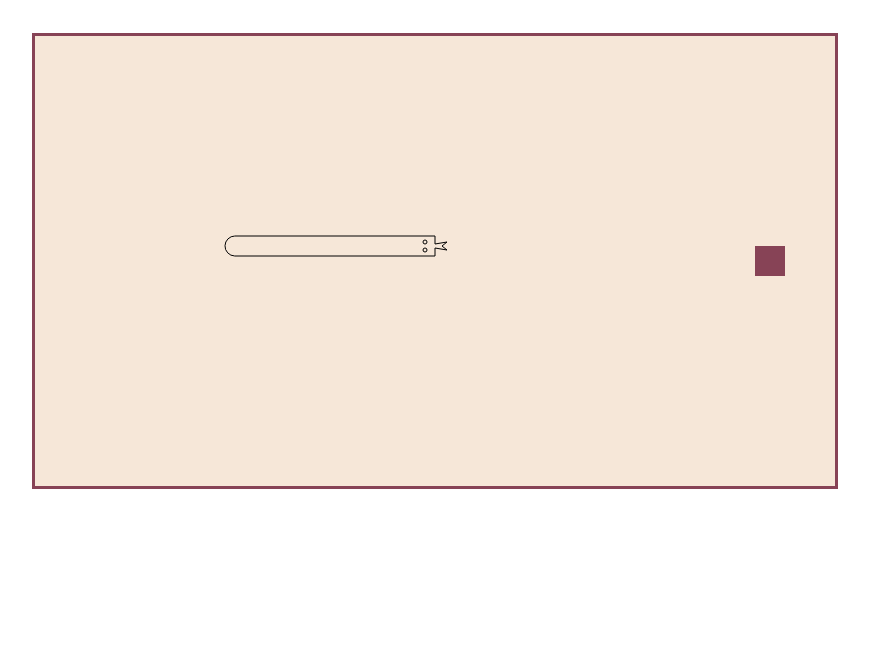
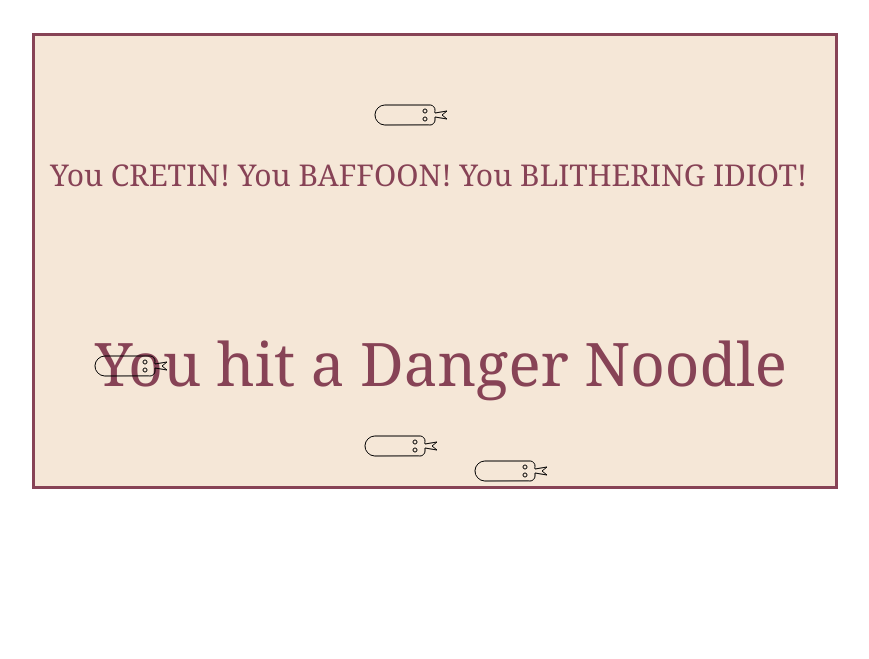
Before and after one commit to NaomiGibson/Danger-Noodle, a plain HTML site: page index.html in a window 1280 px wide. Shown: the part 141-800 px from the top of the page, without its empty margins (205-1074 px from the left). Drawn offline with Linux system fonts and the light colour scheme.

Commit message:
most things work now
Player movement, noodle movement, noodles are danger

```diff
--- a/index.html
+++ b/index.html
@@ -3,15 +3,19 @@
   <head>
     <meta charset="utf-8">
     <link rel="stylesheet" href="./style.css">
-    <title>Snakes</title>
+    <title>Danger Noodle</title>
   </head>
   <body>
-    <div style = "text-align:center;">
-      <h1>Snakes<h1>
-      <canvas id="gameCanvas"></canvas>
-    </div>
+      <div style="text-align:center;">
+          <h1>Danger Noodle</h1>
+          <canvas id="gameCanvas" />
+      </div>
 
-
-    <script src="script.js"></script>
+      <script src="js/GameArea.js"></script>
+      <script src="js/Volume.js"></script>
+      <script src="js/Component.js"></script>
+      <script src="js/Snake.js"></script>
+      <script src="js/Player.js"></script>
+      <script src="js/script.js"></script>
   </body>
 </html>
--- /dev/null
+++ b/js/Component.js
@@ -0,0 +1,18 @@
+class Component {
+    constructor(x, y, speed, color) {
+        this.xPos = x;
+        this.yPos = y;
+        this.speed = speed;
+        this.accelleration;
+        this.isInPlay = true;
+        this.color = color;
+        this.volumes = [];
+        console.log(this.constructor.name, "component constructing");
+    }
+    start() {
+        console.log(this.constructor.name, "starting");
+    }
+    update() {
+
+    }
+}
--- /dev/null
+++ b/js/GameArea.js
@@ -0,0 +1,40 @@
+class GameArea {
+    constructor() {
+        //console.log(document.getElementById("gameCanvas"));
+        this.canvas = document.getElementById("gameCanvas");
+        this.canvas.width = 800;
+        this.canvas.height = 450;
+        this.ctx = this.canvas.getContext("2d");
+        this.components = [];
+    }
+    start() {
+        //console.log(this.components);
+        this.components.forEach((element) => element.start(this.ctx));
+    }
+    clear() {
+       this.ctx.clearRect(0, 0, this.canvas.width, this.canvas.height);
+    }
+    update() {
+        myGameArea.clear();
+        this.components.forEach((element) => element.update(this.ctx));
+    }
+    stop() {
+        this.clear()
+        //this.ctx.font = "70px Georgia";
+        //this.ctx.fillText("Stopped", this.canvas.width/2 - 300, this.canvas.height/2);
+    }
+    loseGame() {
+        this.ctx.fillStyle = "rgba(246, 231, 216, 0.9)";
+        this.ctx.fillRect(0, 0, this.canvas.width, this.canvas.height);
+        this.ctx.font = "30px Georgia";
+        this.ctx.fillStyle = "#874356";
+        this.ctx.fillText("You CRETIN! You BAFFOON! You BLITHERING IDIOT!", 15, 150);
+        this.ctx.font = "60px Georgia";
+        this.ctx.fillText("You hit a Danger Noodle", 60, 350);
+    }
+    winGame() {
+        this.clear()
+        this.ctx.font = "70px Georgia";
+        this.ctx.fillText("You Win", this.canvas.width / 2 - 370, this.canvas.height / 2);
+    }
+}
--- /dev/null
+++ b/js/Player.js
@@ -0,0 +1,38 @@
+class Player extends Component {
+    constructor(x, y, color) {
+        super(x, y, 0, color);
+        this.speed = 2;
+        this.size = 50;
+        this.score = 0;
+        this.volumes = [new Volume(x, y, x + this.size, y + this.size)];
+        console.log(this.constructor.name, "constucting");
+    }
+    start(ctx) {
+        super.start();
+        this.draw(ctx);
+    }
+    update(ctx) {
+        if (this.isInPlay) {
+            super.update();
+            if (upKeyPressed) {
+                this.moveDown(-this.speed);
+            }
+            if (downKeyPressed) {
+                this.moveDown(this.speed);
+            }
+            this.draw(ctx);
+        }
+    }
+    draw(ctx) {
+        ctx.fillStyle = this.color;
+        ctx.fillRect(this.xPos, this.yPos, this.size, this.size);
+        //console.log(this.constructor.name, "drawing", this.xPos, this.yPos);
+    }
+    moveDown(speed) {
+        this.yPos += speed;
+        this.volumes.forEach((volume) => {
+            volume.top += speed;
+            volume.bottom += speed;
+        })
+    }
+}
--- /dev/null
+++ b/js/Snake.js
@@ -0,0 +1,63 @@
+class Snake extends Component {
+    constructor(x, y, speed, length) {
+        super(x, y, speed, "#874356")
+        this.length = length
+        this.volumes = [new Volume(x-5, y, x + this.length, y + 20), new Volume(x + this.length, y + 5, x + this.length + 12, y + 14)];
+    }
+    start(ctx) {
+        super.start();
+        this.draw(ctx);
+    }
+    update(ctx) {
+        if (this.isInPlay) {
+            super.update();
+            this.moveRight(this.speed);
+            this.draw(ctx);
+            if (this.checkOverlap(playerOne)) {
+                this.onBeginOverlapPlayer();
+            }
+        }
+    }
+    draw(ctx) {
+        ctx.beginPath();
+        //Body
+        ctx.moveTo(this.xPos, this.yPos);
+        ctx.lineTo(this.xPos + this.length - 5, this.yPos);
+        ctx.arc(this.xPos + this.length - 5, this.yPos + 5, 5, -1.5, 0.3, false);
+        ctx.lineTo(this.xPos + this.length, this.yPos + 8);
+        //Tongue
+        ctx.lineTo(this.xPos + this.length + 12, this.yPos + 6);
+        ctx.lineTo(this.xPos + this.length + 7, this.yPos + 10);
+        ctx.lineTo(this.xPos + this.length + 12, this.yPos + 14);
+        ctx.lineTo(this.xPos + this.length, this.yPos + 12);
+        //Body
+        ctx.lineTo(this.xPos + this.length, this.yPos + 20 - 5);
+        ctx.arc(this.xPos + this.length - 5, this.yPos + 20 - 5, 5, 0, 1.8, false);
+        ctx.lineTo(this.xPos, this.yPos + 20);
+        ctx.arc(this.xPos, this.yPos + 10, 10, 1.6, 4.7, false);
+        //Eyes
+        ctx.moveTo(this.xPos + this.length - 8, this.yPos + 6);
+        ctx.arc(this.xPos + this.length - 10, this.yPos + 6, 2, Math.PI * 2, false);
+        ctx.moveTo(this.xPos + this.length - 8, this.yPos + 14);
+        ctx.arc(this.xPos + this.length - 10, this.yPos + 14, 2, Math.PI * 2, false);
+        ctx.stroke();
+        //console.log(this.constructor.name, "drawing", this.xPos, this.yPos);
+    }
+    moveRight(speed) {
+        this.xPos += speed;
+        this.volumes.forEach((volume) => {
+            volume.right += speed;
+            volume.left += speed;
+        })
+    }
+    checkOverlap(other) {
+        for (let i = 0; i < this.volumes.length; i++) {
+            if (this.volumes[i].checkObjectOverlap(other)) {
+                return true
+            }
+        }
+    }
+    onBeginOverlapPlayer() {
+        loseGame();
+    }
+}
--- /dev/null
+++ b/js/Volume.js
@@ -0,0 +1,41 @@
+class Volume {
+    constructor(left, top, right, bottom) {
+        this.top = top;
+        this.right = right;
+        this.bottom = bottom;
+        this.left = left;
+        this.overlappingObject;
+        this.overlapFound = false;
+    }
+
+    checkObjectOverlap(other) {
+        console.log("object checking");
+        this.overlapFound = false
+        if (other == playerOne) {
+            other.volumes.forEach((volume) => this.checkVolumeOverlap(volume));
+            console.log("object overlap", this.overlapFound);
+            return this.overlapFound;
+        }
+        else {
+            console.log("overlapping object is not a component")
+        }
+    }
+
+    checkVolumeOverlap(other) {
+        console.log("volume checking");
+        console.log(this.left, this.top, this.right, this.bottom);
+        console.log(other.left, other.top, other.right, other.bottom)
+        //if (other == Volume) {
+        if (this.left < other.right &&
+            this.right > other.left &&
+            this.top < other.bottom &&
+            this.bottom > other.top) {
+            this.overlapFound = true;
+            }
+        console.log("volume overlap", this.overlapFound);
+        //}
+        //else {
+            //console.log("non-volume object in volumes array")
+        //}
+    }
+}
--- /dev/null
+++ b/js/script.js
@@ -0,0 +1,60 @@
+//Init Canvas
+
+var interval;
+var myGameArea;
+var isInPlay;
+var upKeyPressed;
+var downKeyPressed;
+
+document.addEventListener('keydown', (e) => {
+    if (e.code === "ArrowUp") {
+        upKeyPressed = true;
+    }
+    else if (e.code === "ArrowDown") {
+        downKeyPressed = true;
+    }
+})
+document.addEventListener('keyup', (e) => {
+    if (e.code === "ArrowUp") {
+        upKeyPressed = false;
+    }
+    else if (e.code === "ArrowDown") {
+        downKeyPressed = false;
+    }
+})
+
+function startGame() {
+    noodle = new Snake(-50, 210, 3, 50);
+    noodle1 = new Snake(-110, 69, 2, 50);
+    noodle2 = new Snake(-350, 400, 3, 50);
+    noodle3 = new Snake(-390, 320, 2, 50);
+    noodle4 = new Snake(-470, 425, 4, 50);
+    myGameArea = new GameArea();
+    playerOne = new Player(700, 200, "#874356");
+    isInPlay = true;
+    interval = setInterval(updateGame, 10);
+    myGameArea.components.push(playerOne, noodle, noodle1, noodle2, noodle3, noodle4);
+    myGameArea.start();
+}
+function updateGame() {
+    if (isInPlay) {
+        myGameArea.update();
+    }
+}
+function stopGame() {
+    clearInterval(interval);
+    myGameArea.stop();
+    isInPlay = false;
+}
+function stopComponent(component) {
+    component.isInPlay = false;
+}
+function loseGame() {
+    stopGame();
+    myGameArea.loseGame();
+}
+function winGame() {
+    myGameArea.winGame;
+}
+
+startGame();
--- a/script.js
+++ /dev/null
@@ -1,43 +0,0 @@
-console.log("script.js read");
-
-//Config
-const playspaceWidth = 800;
-const playspaceHeight = 450;
-const playerXOffset = 50;
-const playerColor = "#874356";
-const playerSize = 30;
-
-//Init Canvas
-var gameCanvas = document.querySelector("canvas");
-gameCanvas.width = playspaceWidth;
-gameCanvas.height = playspaceHeight;
-var c = gameCanvas.getContext("2d");
-
-//Init Player
-c.fillStyle = playerColor;
-var player = c.fillRect(playspaceWidth - playerSize - playerXOffset, (playspaceHeight - playerSize) / 2, playerSize, playerSize);
-
-//Init Snakes
-function snake(startX, startY, length) {
-    c.beginPath();
-    //Body
-    c.moveTo(startX, startY);
-    c.lineTo(startX + length, startY);
-    c.lineTo(startX + length, startY + 8);
-    //Tongue
-    c.lineTo(startX + length + 12, startY + 6);
-    c.lineTo(startX + length + 7, startY + 10);
-    c.lineTo(startX + length + 12, startY + 14);
-    c.lineTo(startX + length, startY + 12);
-    //Body
-    c.lineTo(startX + length, startY + 20);
-    c.lineTo(startX, startY + 20);
-    c.arc(startX, startY + 10, 10, 1.6, 4.7, false);
-    //Eyes
-    c.moveTo(startX + length - 8, startY + 6);
-    c.arc(startX + length - 10, startY + 6, 2, Math.PI * 2, false);
-    c.moveTo(startX + length - 8, startY + 14);
-    c.arc(startX + length - 10, startY + 14, 2, Math.PI * 2, false);
-    c.stroke();
-}
-snake(200, 200, 200);
```
Also changed, not shown: js/drawing.js (renamed from playing_with_drawing.js, +24 -1 lines).
